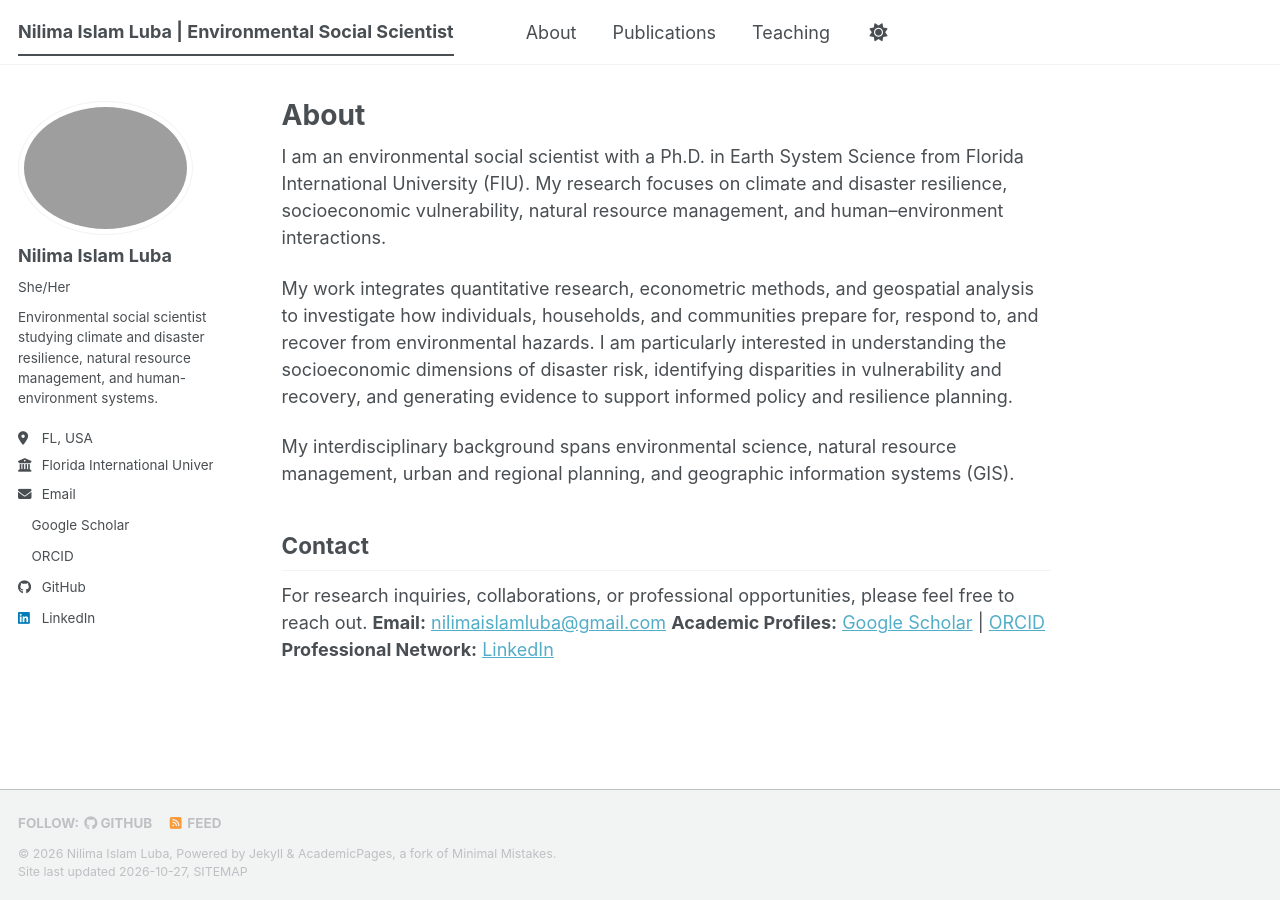
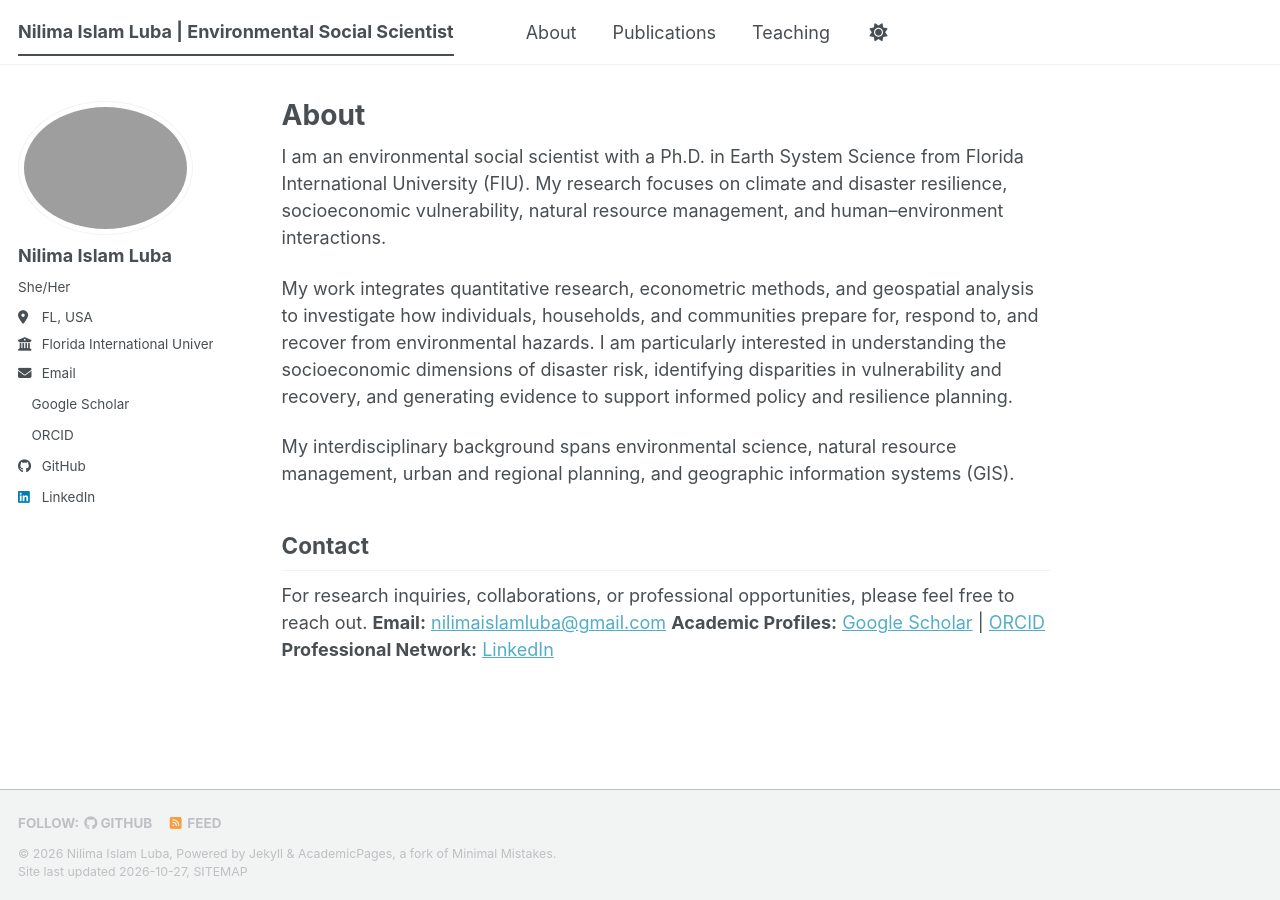
Before and after one commit to nluba/nluba.github.io, a Jekyll site: the page built from _pages/about.md, in a window 1280 px wide. Built offline with Jekyll 4.4.1, drawn with Linux system fonts in a browser that asks for light colours; a style sheet for code colours, icons or effects is not loaded.

Commit message:
Update _config.yml

```diff
--- a/_config.yml
+++ b/_config.yml
@@ -13,7 +13,6 @@ title                    : "Nilima Islam Luba | Environmental Social Scientist"
 title_separator          : "-"
 name                     : &name "Nilima Islam Luba"
 url                      : https://nluba.github.io # The base hostname & protocol for your site e.g. "https://[your GitHub username].github.io",
-                                                           # or if you already have some other page hosted on Github then use "https://[your GitHub username].github.io/[Your Repo Name]"
 baseurl                  : "" # the subpath of your site, e.g. "/blog"
 repository               : "nluba/nluba.github.io"
 
@@ -25,7 +24,6 @@ author:
   avatar           : "Profile.jpeg.jpeg"
   name             : "Nilima Islam Luba"
   pronouns         : "She/Her"
-  bio              : "Environmental social scientist studying climate and disaster resilience, natural resource management, and human-environment systems."
   location         : "FL, USA"
   employer         : "Florida International University"
   email            : "nilimaislamluba@gmail.com"
@@ -34,13 +32,9 @@ author:
 
   googlescholar    : "https://scholar.google.com/citations?user=WZR0vc8AAAAJ&hl=en&oi=ao"
   orcid            : "https://orcid.org/0009-0008-8835-4802"
-
-
   # Repositories and software development
   github           : "nluba"
-
   # Social media
-
   linkedin         : "nil-fiu"
 
 # Publication Category - The following the list of publication categories and their headings
```
